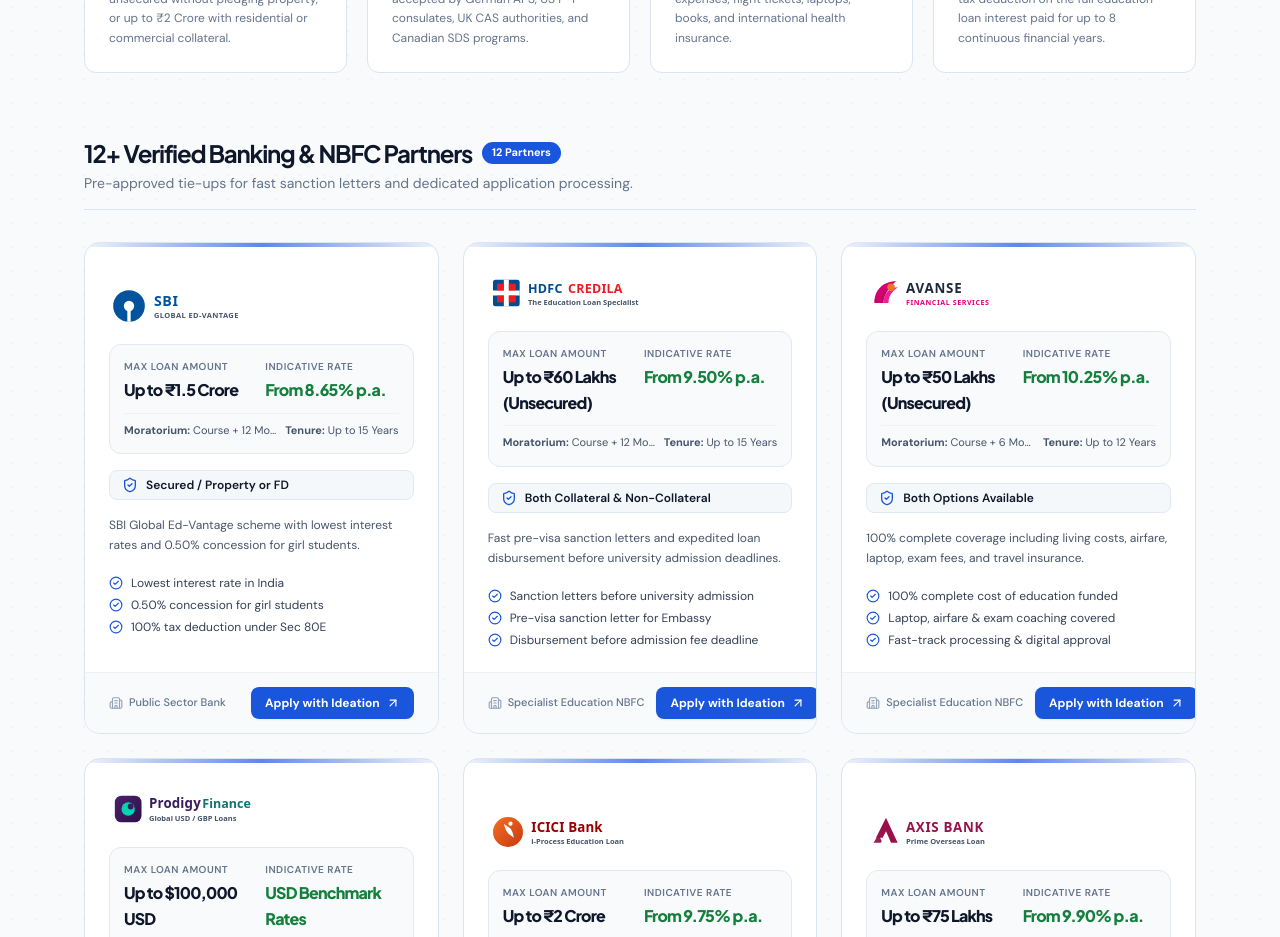
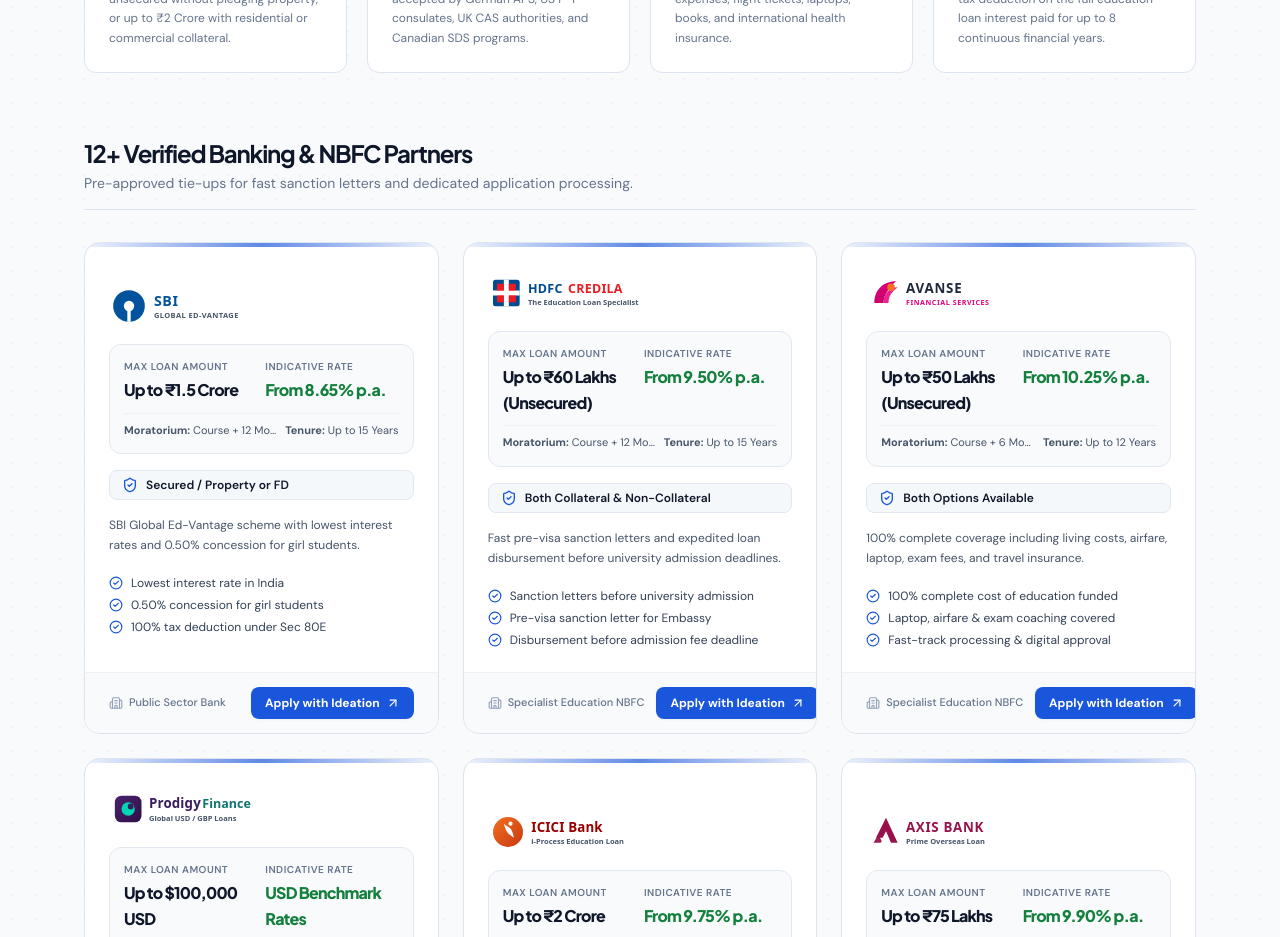
Before and after one commit to varghesegt/ideation, a Next.js app: page /services in a window 1280 px wide. Shown: the part 1880-2817 px from the top of the page. Built offline with nearby package versions, Linux system fonts and the light colour scheme.

Commit message:
fix: remove 12 Partners badge next to heading in loan hub

```diff
--- a/src/components/sections/loan-hub.tsx
+++ b/src/components/sections/loan-hub.tsx
@@ -91,14 +91,9 @@ export function LoanHub({ onOpenModal, isDetailed = false }: LoanHubProps) {
 
         {/* 12+ Partner Banks & NBFCs Header */}
         <div className="mb-8 pb-4 border-b border-[#dce4ef]">
-          <div className="flex items-center gap-2.5">
-            <h3 className="font-display font-bold text-xl sm:text-2xl text-[#0f172a]">
-              12+ Verified Banking & NBFC Partners
-            </h3>
-            <span className="bg-[#1a56db] text-white text-[11px] font-bold px-2.5 py-0.5 rounded-full">
-              12 Partners
-            </span>
-          </div>
+          <h3 className="font-display font-bold text-xl sm:text-2xl text-[#0f172a]">
+            12+ Verified Banking & NBFC Partners
+          </h3>
           <p className="text-xs sm:text-sm text-[#64748b] mt-1">
             Pre-approved tie-ups for fast sanction letters and dedicated application processing.
           </p>
```
